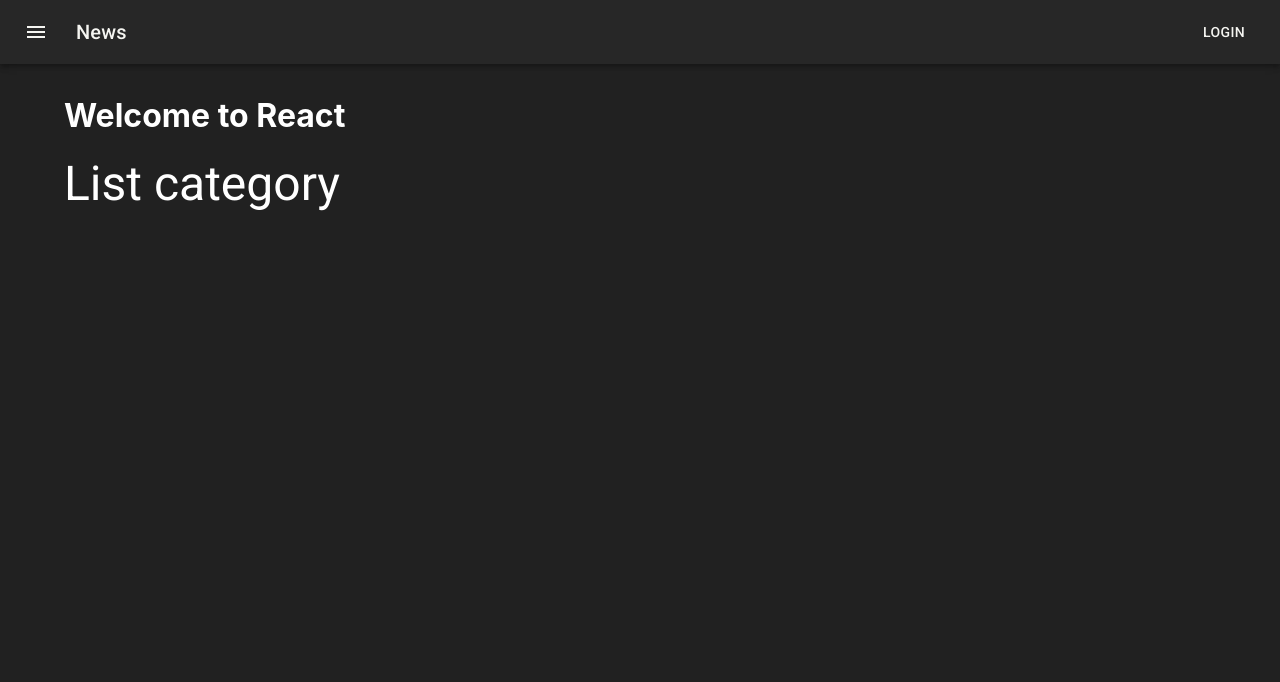
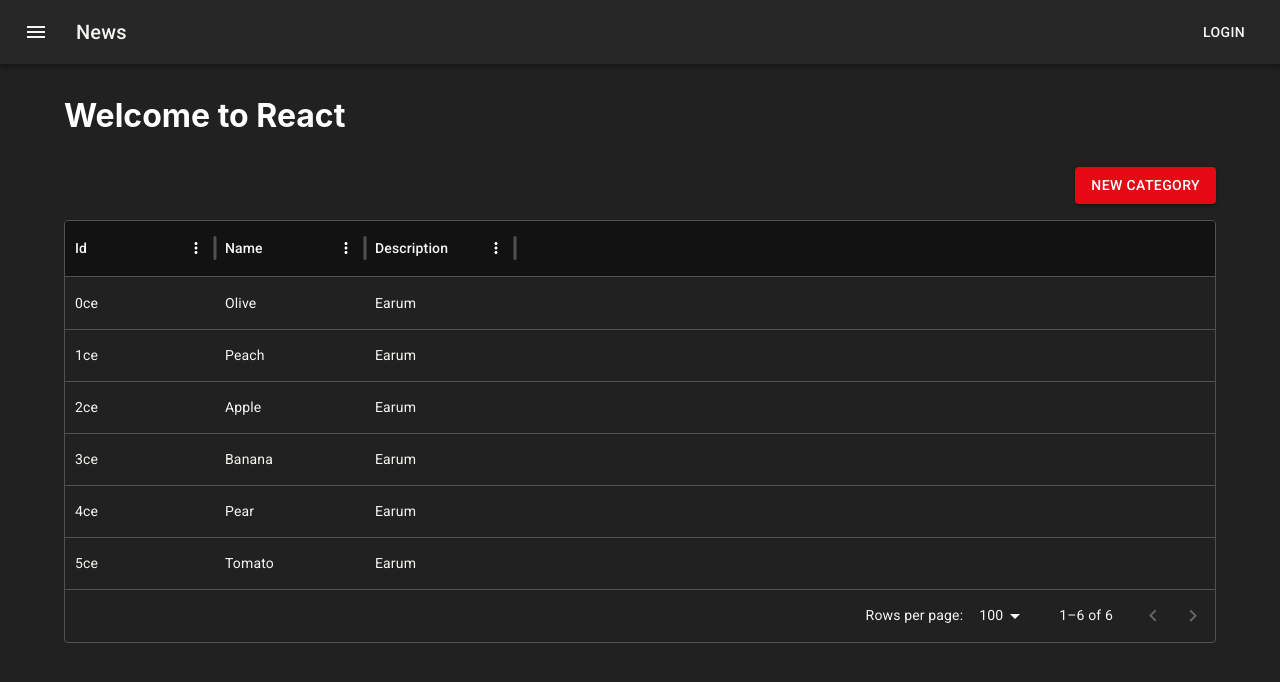
Before and after one commit to gui-meireles/codeflix, a React (Create React App) app in the folder web-codeflix/: page / in a window 1280 px wide. Shown: the top 682 px of the page. Built offline with nearby package versions, Linux system fonts and the light colour scheme.

Commit message:
Adjusted List Category and implementing DataGrid lib

```diff
--- a/web-codeflix/package.json
+++ b/web-codeflix/package.json
@@ -7,6 +7,7 @@
     "@emotion/styled": "^11.11.5",
     "@mui/icons-material": "^5.15.15",
     "@mui/material": "^5.15.15",
+    "@mui/x-data-grid": "^7.3.1",
     "@reduxjs/toolkit": "^1.9.7",
     "@testing-library/jest-dom": "^5.17.0",
     "@testing-library/react": "^13.4.0",
--- a/web-codeflix/src/features/categories/ListCategory.tsx
+++ b/web-codeflix/src/features/categories/ListCategory.tsx
@@ -1,10 +1,47 @@
-import {Box, Typography} from "@mui/material";
+import {Box, Button} from "@mui/material";
 import React from "react";
+import {useAppSelector} from "../../app/hooks";
+import {selectCategories} from "./categorySlice";
+import {Link} from "react-router-dom";
+import {DataGrid, GridColDef, GridRowsProp} from '@mui/x-data-grid';
 
-export const CategoryList = () => (
-    <Box>
-        <Typography variant="h3" component="h1">
-            List category
-        </Typography>
-    </Box>
-);
+export const CategoryList = () => {
+    const categories = useAppSelector(selectCategories);
+
+    // Use categores to create rows
+    const rows: GridRowsProp = categories.map((category) => ({
+        id: category.id,
+        name: category.name,
+        description: category.description
+    }));
+
+    const columns: GridColDef[] = [
+        { field: 'id', headerName: 'Id', width: 150 },
+        { field: 'name', headerName: 'Name', width: 150 },
+        { field: 'description', headerName: 'Description', width: 150 },
+    ];
+
+    return (
+        <Box maxWidth="lg" sx={{ mt: 4, mb: 4 }}>
+            <Box display="flex" justifyContent="flex-end">
+                <Button
+                variant="contained"
+                color="secondary"
+                component={Link}
+                to="/categories/create"
+                style={{ marginBottom: "1rem" }}
+                >
+                    New Category
+                </Button>
+            </Box>
+
+            {/*{categories.map((category) => (*/}
+            {/*    <Typography key={category.id}>{category.name}</Typography>*/}
+            {/*))}*/}
+
+            {/*<div style={{ height: 300, width: '100%' }}>*/}
+                <DataGrid rows={rows} columns={columns} />
+            {/*</div>*/}
+        </Box>
+    );
+};
--- a/web-codeflix/src/features/categories/categorySlice.ts
+++ b/web-codeflix/src/features/categories/categorySlice.ts
@@ -1,4 +1,5 @@
 import {createSlice} from "@reduxjs/toolkit";
+import {RootState} from "../../app/store";
 
 interface Category {
     id: string;
@@ -23,7 +24,10 @@ const category: Category = {
 export const initialState = [
     category,
     { ...category, id: "1ce", name: "Peach" },
-    { ...category, id: "2ce", name: "Apple" }
+    { ...category, id: "2ce", name: "Apple" },
+    { ...category, id: "3ce", name: "Banana" },
+    { ...category, id: "4ce", name: "Pear" },
+    { ...category, id: "5ce", name: "Tomato" },
 ];
 
 const categoriesSlice = createSlice({
@@ -36,4 +40,7 @@ const categoriesSlice = createSlice({
     }
 });
 
+// Selectors
+export const selectCategories = (state: RootState) => state.categories;
+
 export default categoriesSlice.reducer;
```
Also changed, not shown: 1 other file (tests, documents, lock files or other folders).
